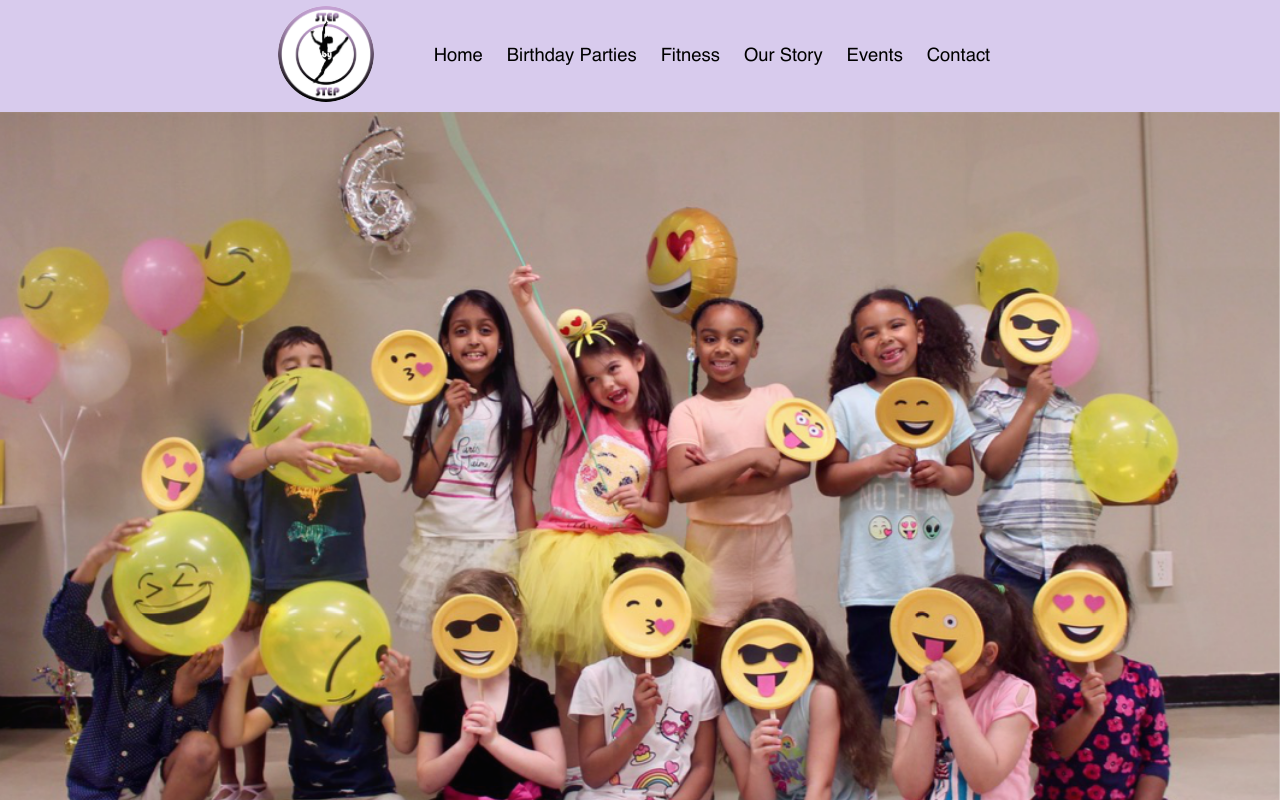
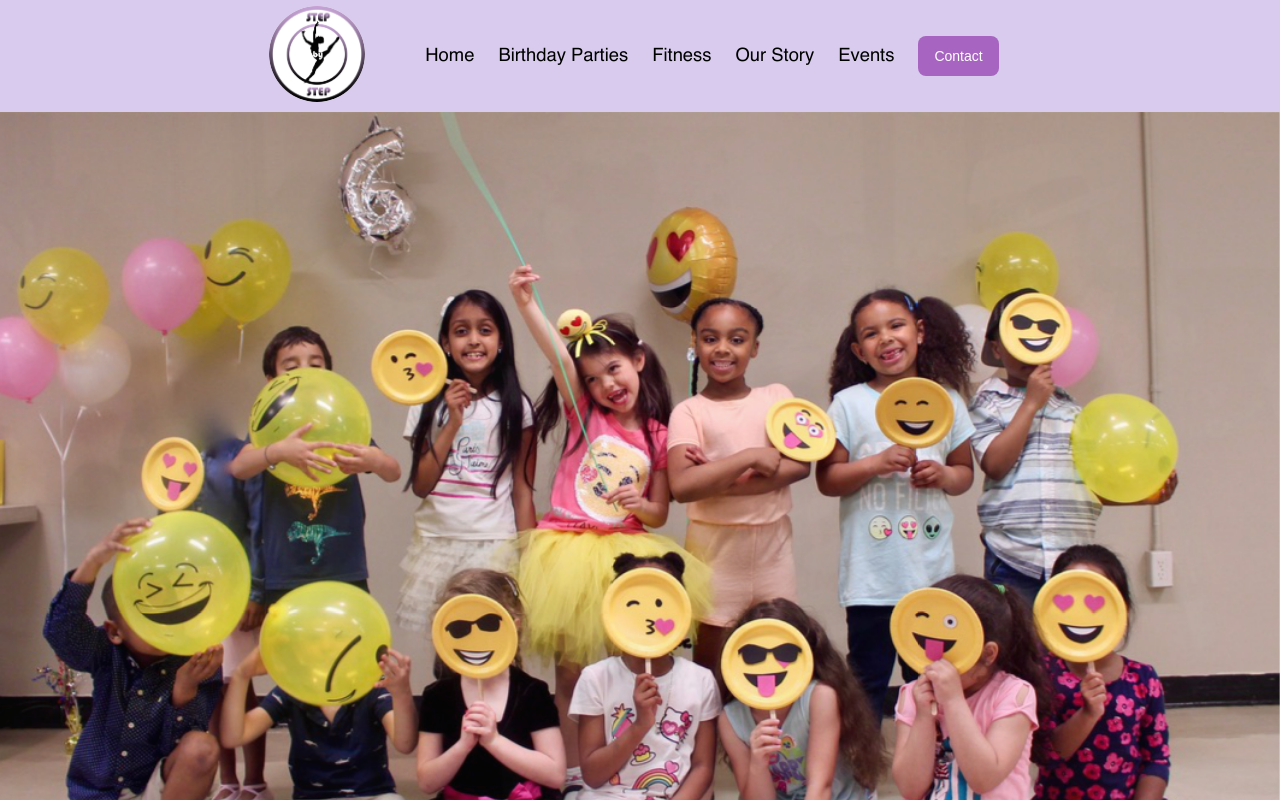
Before and after one commit to ralphdaryn/stepbystepstars, a React (Create React App) app: page / in a window 1280 px wide. Shown: the top 800 px of the page. Built offline with nearby package versions, Linux system fonts and the light colour scheme.

Commit message:
update header navigation and contact

```diff
--- a/src/components/Header/Header.js
+++ b/src/components/Header/Header.js
@@ -8,7 +8,6 @@ import {
   FaFacebook,
   FaInstagramSquare,
 } from "react-icons/fa";
-import { Link as ScrollLink, animateScroll as scroll } from "react-scroll";
 import "./Header.scss";
 import logo from "../../assets/images/logo.png";
 
@@ -19,7 +18,7 @@ const Header = () => {
     useState(false);
   const [showFitnessDropdown, setShowFitnessDropdown] = useState(false);
 
-  const navigate = useNavigate(); // Use useNavigate hook
+  const navigate = useNavigate();
   const location = useLocation();
 
   const toggleNavigation = () => {
@@ -47,10 +46,16 @@ const Header = () => {
   const handleContactClick = () => {
     handleLinkClick("Contact");
     if (location.pathname !== "/") {
-      navigate("/#contact-section");
+      navigate("/", { state: { scrollTo: "contact-section" } });
     } else {
-      scroll.scrollTo(document.getElementById("contact-section").offsetTop);
+      document
+        .getElementById("contact-section")
+        .scrollIntoView({ behavior: "smooth" });
     }
+  };
+
+  const handleDropdownClick = (dropdownSetter) => {
+    dropdownSetter((prevState) => !prevState);
   };
 
   return (
@@ -190,14 +195,12 @@ const Header = () => {
                 activeLink === "Contact" ? "active" : ""
               }`}
             >
-              <ScrollLink
-                to="contact-section"
-                smooth={true}
-                duration={500}
+              <button
+                className="header__button contact-button"
                 onClick={handleContactClick}
               >
                 Contact
-              </ScrollLink>
+              </button>
             </li>
           </ul>
         </nav>
@@ -216,7 +219,7 @@ const Header = () => {
             <li className="header__sidebar-link">
               <span
                 onClick={() =>
-                  setShowBirthdayPartiesDropdown(!showBirthdayPartiesDropdown)
+                  handleDropdownClick(setShowBirthdayPartiesDropdown)
                 }
               >
                 Birthday Parties{" "}
@@ -256,9 +259,7 @@ const Header = () => {
               )}
             </li>
             <li className="header__sidebar-link">
-              <span
-                onClick={() => setShowFitnessDropdown(!showFitnessDropdown)}
-              >
+              <span onClick={() => handleDropdownClick(setShowFitnessDropdown)}>
                 Fitness{" "}
                 {showFitnessDropdown ? <FaArrowDown /> : <FaArrowRight />}
               </span>
@@ -307,18 +308,10 @@ const Header = () => {
                 Events <FaArrowRight />
               </Link>
             </li>
-            <li
-              className="header__sidebar-link"
-              onClick={() => handleLinkClick("Contact")}
-            >
-              <ScrollLink
-                to="contact-section"
-                smooth={true}
-                duration={500}
-                onClick={handleContactClick}
-              >
+            <li className="header__sidebar-link" onClick={handleContactClick}>
+              <span>
                 Contact <FaArrowRight />
-              </ScrollLink>
+              </span>
             </li>
           </ul>
           <ul className="header__sidebar-icons">
--- a/src/components/Header/Header.scss
+++ b/src/components/Header/Header.scss
@@ -40,6 +40,7 @@
     display: none;
     @include desktop {
       display: flex;
+      align-items: center; /* Align items in the center */
     }
     &-span {
       &:hover {
@@ -48,6 +49,7 @@
     }
     &-list {
       display: flex;
+      align-items: center; /* Ensures alignment with the button */
     }
     &-link {
       padding: 0 0.75rem;
@@ -58,6 +60,9 @@
 
       a {
         color: black;
+        display: inline-block; /* Ensures alignment with the button */
+        height: 40px; /* Matches button height */
+        line-height: 40px; /* Centers text vertically */
         &:hover {
           color: #8638a4;
         }
@@ -69,12 +74,16 @@
           content: "";
           position: absolute;
           left: 0;
-          bottom: -5px;
+          bottom: -3px; /* Adjusted bottom position for the underline */
           width: calc(100% - 2rem);
           height: 3px;
           background-color: #8638a4;
           margin-left: 1rem;
         }
+      }
+
+      &.contact-button::after {
+        content: none; /* Removes the underline from the contact button */
       }
 
       .arrow-icon {
@@ -90,16 +99,15 @@
         top: 100%;
         left: 0;
         background-color: #fff;
-        padding: 0.5rem;
-        margin-top: 0.5rem;
+        padding: 0.25rem; /* Reduced padding for less spacing */
+        margin-top: 0.25rem; /* Reduced margin for less spacing */
         border-radius: 0.5rem;
         box-shadow: 0 2px 5px rgba(0, 0, 0, 0.15);
         z-index: 10;
-        transition: all 0.3s ease;
         width: max-content;
 
         li {
-          padding: 0.5rem 1rem;
+          padding: 0.25rem 1rem; /* Reduced padding for less spacing */
           font-size: 1rem;
 
           a {
@@ -166,18 +174,16 @@
 
       &-dropdown {
         display: none;
-        position: absolute;
-        top: 100%;
-        left: 0;
-        background-color: #fff;
-        padding: 0.5rem;
-        border-radius: 0.5rem;
-        box-shadow: 0 2px 5px rgba(0, 0, 0, 0.1);
-        z-index: 10;
-        transition: all 0.3s ease;
+        position: relative; /* Changed to relative to display under the item */
+        flex-direction: column; /* Ensure items are stacked */
+        background-color: #f9f6fb;
+        padding: 0.25rem; /* Reduced padding for less spacing */
+        width: 100%; /* Ensure dropdown takes full width */
+
         li {
-          padding: 0.5rem 0;
+          padding: 0.25rem 1rem; /* Reduced padding for less spacing */
           font-size: 1rem;
+
           a {
             font-weight: normal;
             &:hover {
@@ -185,12 +191,11 @@
             }
           }
         }
-        &-item {
-          ul {
-            padding-left: 1rem;
-          }
-        }
       }
+    }
+
+    &-link:hover .header__sidebar-dropdown {
+      display: flex; /* Show dropdown on hover */
     }
 
     &-icons {
@@ -217,4 +222,31 @@
       font-weight: 400;
     }
   }
+
+  .contact-button {
+    @include desktop {
+      background-color: #a864c1;
+      border-radius: 8px;
+      border: none;
+      color: #ffffff;
+      cursor: pointer;
+      font-size: 14px;
+      font-weight: 500;
+      height: 40px;
+      line-height: 20px;
+      padding: 10px 16px;
+      text-align: center;
+      text-decoration: none;
+      transition: background-color 0.3s ease;
+
+      &:hover,
+      &:focus {
+        background-color: #86509a;
+      }
+
+      &::after {
+        content: none; /* Removes the underline from the contact button */
+      }
+    }
+  }
 }
--- a/src/components/Main/Main.js
+++ b/src/components/Main/Main.js
@@ -1,4 +1,5 @@
 import { useRef, useState, useEffect } from "react";
+import { useLocation } from "react-router-dom";
 import { motion } from "framer-motion";
 import debounce from "lodash.debounce";
 import "./Main.scss";
@@ -13,12 +14,14 @@ const useInView = () => {
 
   useEffect(() => {
     const checkInView = debounce(() => {
-      const rect = ref.current.getBoundingClientRect();
-      const elemTop = rect.top;
-      const elemBottom = rect.bottom;
-      const isVisible = elemTop < window.innerHeight && elemBottom >= 0;
+      if (ref.current) {
+        const rect = ref.current.getBoundingClientRect();
+        const elemTop = rect.top;
+        const elemBottom = rect.bottom;
+        const isVisible = elemTop < window.innerHeight && elemBottom >= 0;
 
-      setInView(isVisible);
+        setInView(isVisible);
+      }
     }, 100);
 
     window.addEventListener("scroll", checkInView);
@@ -57,6 +60,17 @@ const ScrollFade = ({ children }) => {
 };
 
 const Main = () => {
+  const location = useLocation();
+
+  useEffect(() => {
+    if (location.state && location.state.scrollTo) {
+      const section = document.getElementById(location.state.scrollTo);
+      if (section) {
+        section.scrollIntoView({ behavior: "smooth" });
+      }
+    }
+  }, [location]);
+
   return (
     <div>
       <div className="main__carousel">
```
